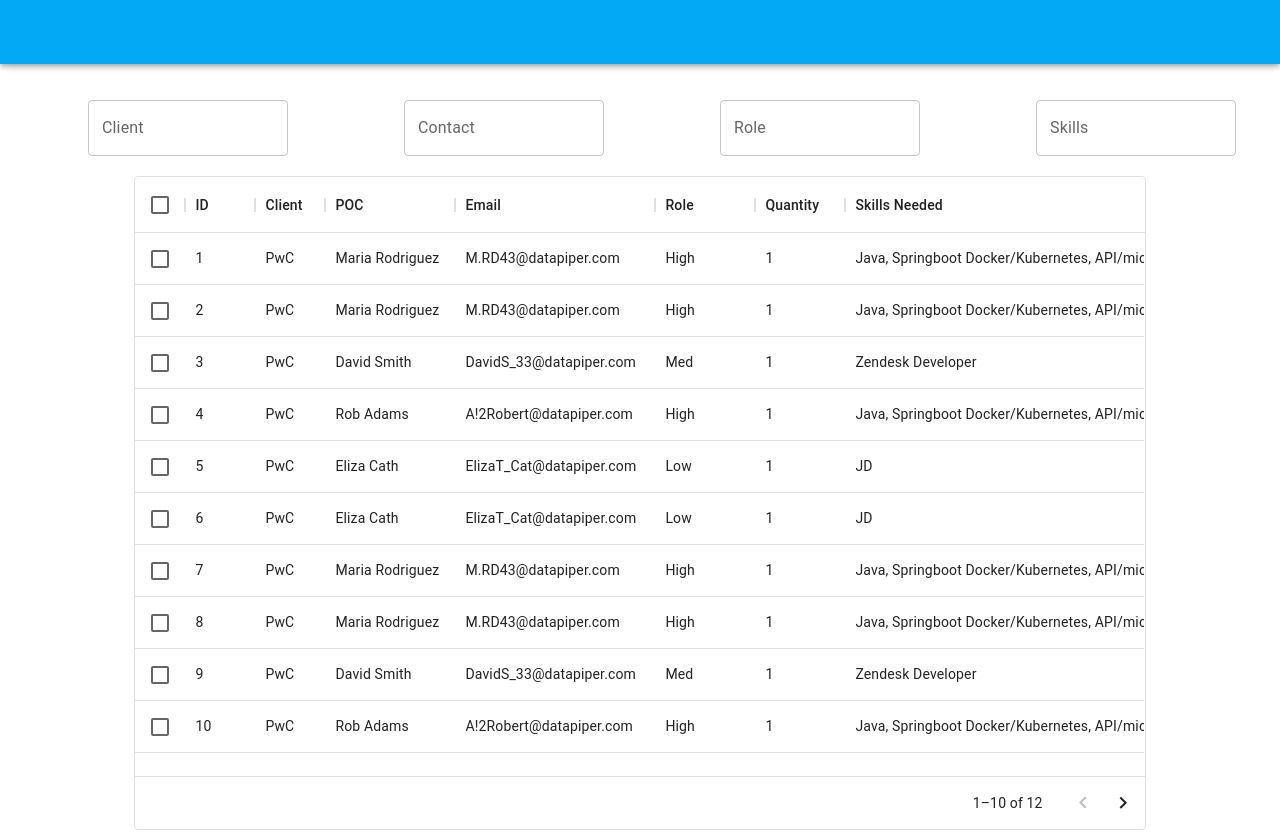
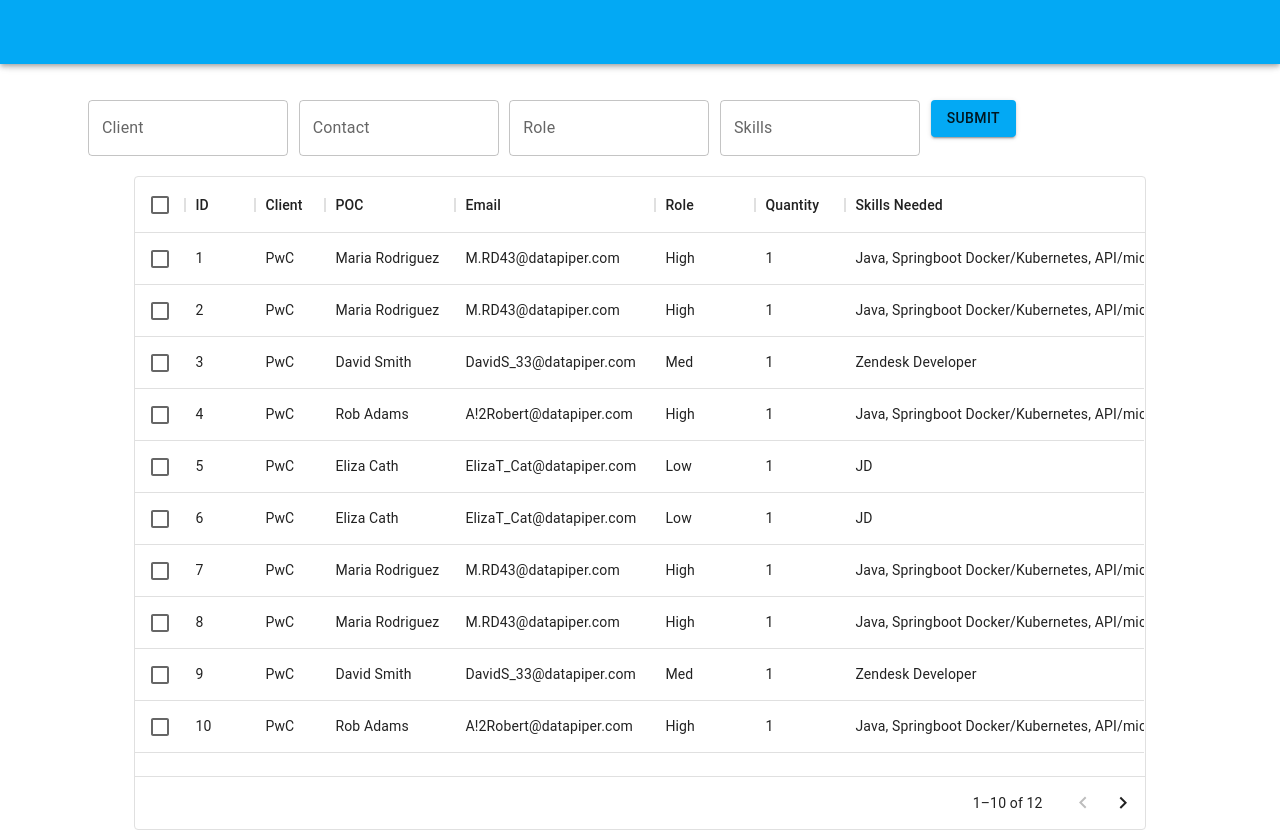
Before and after one commit to zoranbajic/role-dashboard, a React app: page / in a window 1280 px wide. Built offline with nearby package versions, Linux system fonts and the light colour scheme.

Commit message:
chore: add submit button

```diff
--- a/src/components/Content/Content.js
+++ b/src/components/Content/Content.js
@@ -277,7 +277,7 @@ export default function Content() {
             width: '100%',
           }}
         >
-          <Grid item xs={12} sm={3}>
+          <Grid item xs={12} sm={2}>
             <Autocomplete
               value={clientValue}
               onChange={(event, newValue) => {
@@ -336,7 +336,7 @@ export default function Content() {
               renderInput={(params) => <TextField {...params} label='Client' />}
             />
           </Grid>
-          <Grid item xs={12} sm={3}>
+          <Grid item xs={12} sm={2}>
             <Autocomplete
               value={contactValue}
               onChange={(event, newValue) => {
@@ -439,7 +439,7 @@ export default function Content() {
               </form>
             </Dialog>
           </Grid>
-          <Grid item xs={12} sm={3}>
+          <Grid item xs={12} sm={2}>
             <Autocomplete
               value={roleValue}
               onChange={(event, newValue) => {
@@ -556,7 +556,7 @@ export default function Content() {
               </form>
             </Dialog>
           </Grid>
-          <Grid item xs={12} sm={3}>
+          <Grid item xs={12} sm={2}>
             <Autocomplete
               value={skillsValue}
               onChange={(event, newValue) => {
@@ -615,6 +615,9 @@ export default function Content() {
               renderInput={(params) => <TextField {...params} label='Skills' />}
             />
           </Grid>
+          <Grid item xs={12} sm={2}>
+            <Button variant='contained'>Submit</Button>
+          </Grid>
         </Grid>
       </Box>
       <div style={{ height: 750, width: '80%' }}>
```
